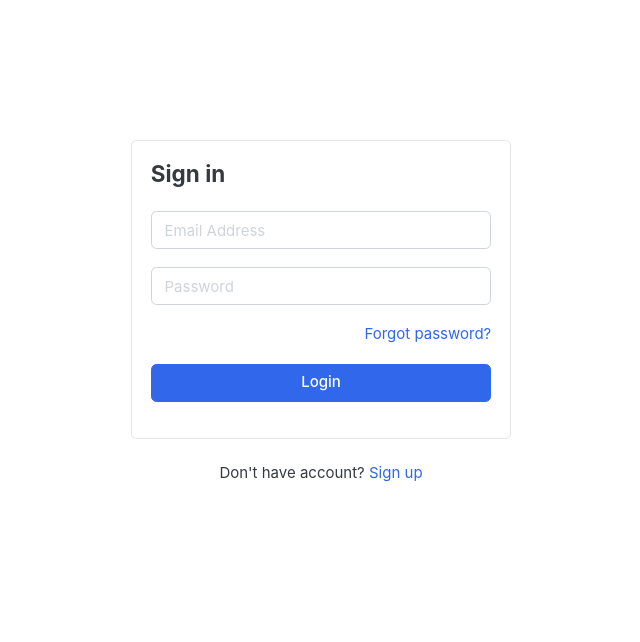
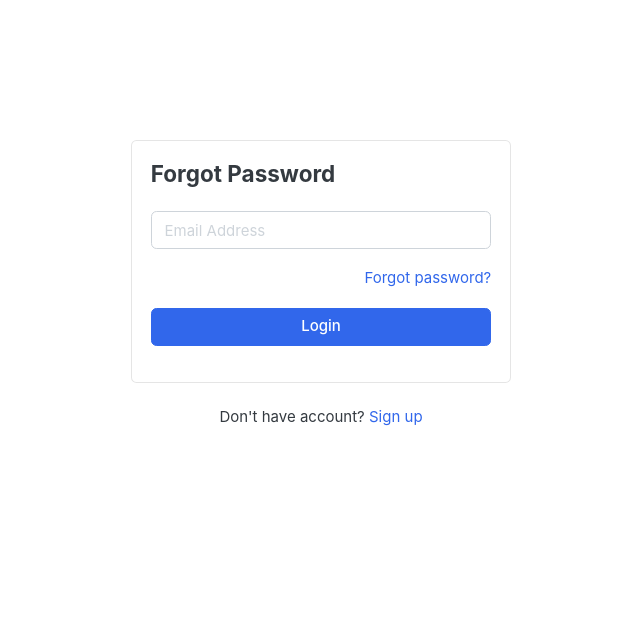
Before and after one commit to stevescilar/Tech-IT, a Django app: page /accounts/forgotPassword/ in a window 1280 px wide. Shown: the part 118-760 px from the top of the page, without its empty margins (319-959 px from the left). Run offline with Django 4.2, Linux system fonts and the light colour scheme; data that the repository does not hold is empty; some libraries are stand-ins or nearby versions; some web fonts are replaced.

Commit message:
forgot password conf

```diff
--- a/templates/accounts/forgotPassword.html
+++ b/templates/accounts/forgotPassword.html
@@ -8,28 +8,17 @@
 <section class="section-conten padding-y" style="min-height:84vh">
 
     <!-- ============================ COMPONENT LOGIN   ================================= -->
-    {% if request.GET.command == 'verification' %}
 
-    <div class="container mx-auto alert alert-info" role="alert" style="max-width: 1280px; margin-top:100px; text-align: center;">
-        Thankyou for registering with us. We have sent you a verification email to your email address [{{request.GET.email}}]
-        <br><br>
-        Already Verified? <a href="{% url 'login' %}">Login</a>
-    </div>
-
-    {% else  %}
         <div class="card mx-auto" style="max-width: 380px; margin-top:100px;">
 
           <div class="card-body">
 
-          <h4 class="card-title mb-4">Sign in</h4>
+          <h4 class="card-title mb-4">Forgot Password</h4>
           {% include 'includes/alerts.html' %}
           <form action="{% url 'login' %}" method="POST">
               {% csrf_token %}
               <div class="form-group">
                  <input type="email" class="form-control" placeholder="Email Address" name="email" >
-              </div> <!-- form-group// -->
-              <div class="form-group">
-                <input type="password" class="form-control" placeholder="Password" name="password" >
               </div> <!-- form-group// -->
 
               <div class="form-group">
@@ -47,7 +36,6 @@
          <br><br>
     <!-- ============================ COMPONENT LOGIN  END.// ================================= -->
 
-    {% endif %}
     </section>
     <!-- ========================= SECTION CONTENT END// ========================= -->
 
```
